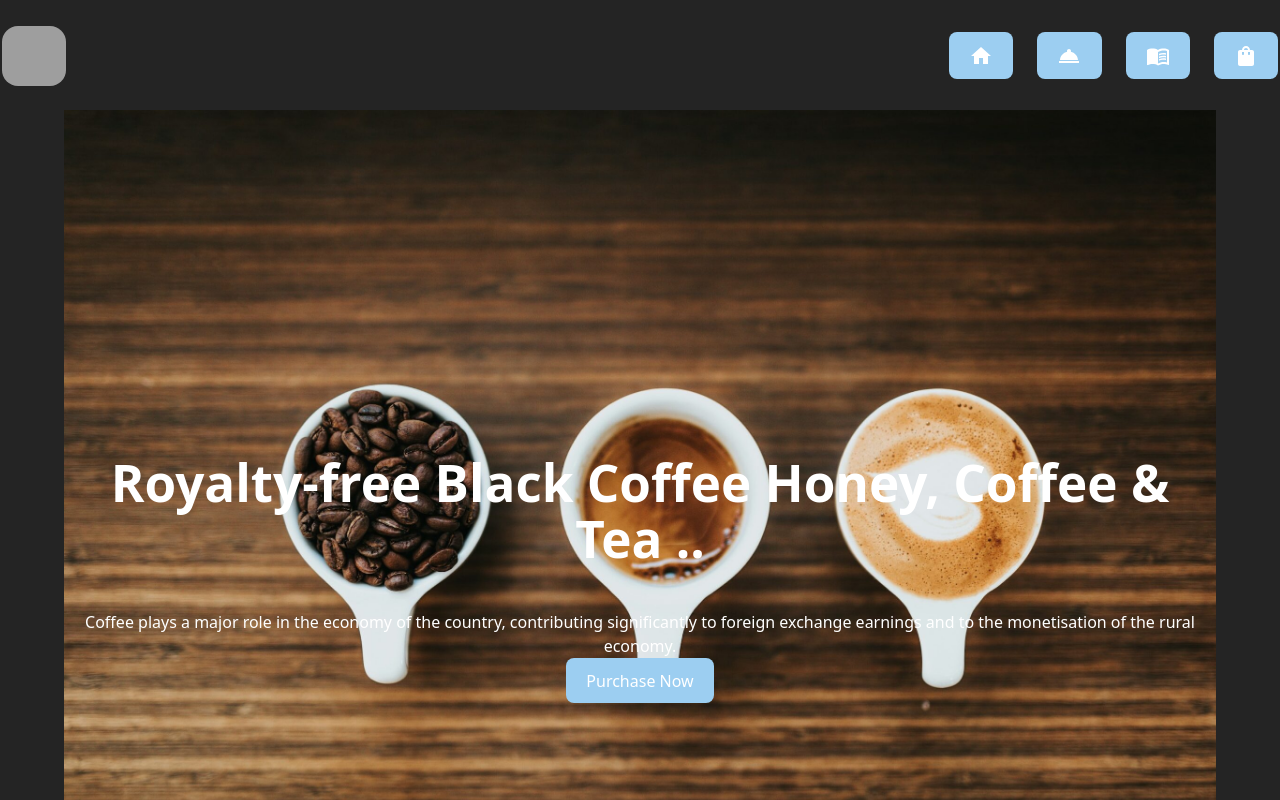
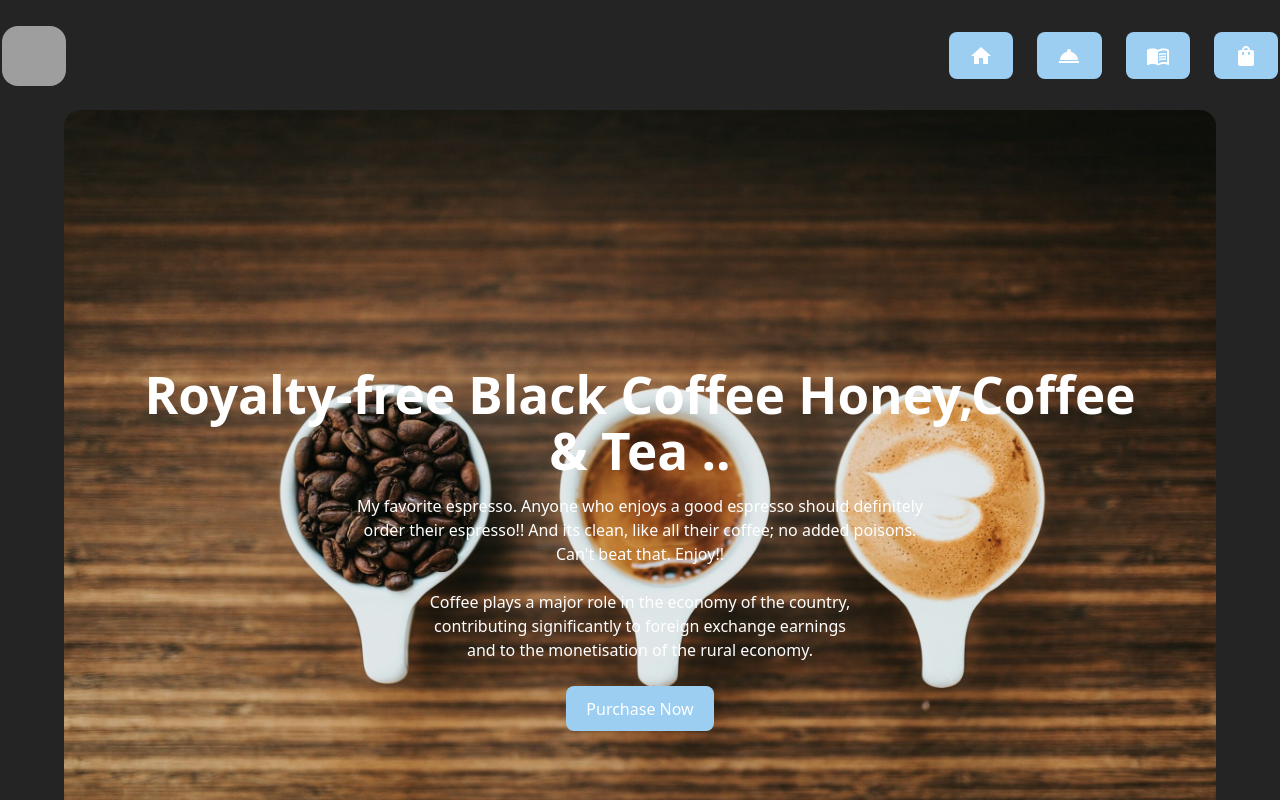
Before and after one commit to Leon-kings/coffee-app, a React (Vite) app: page / in a window 1280 px wide. Shown: the top 800 px of the page. Built offline with nearby package versions, Linux system fonts and the light colour scheme; grey boxes are pictures that could not be loaded.

Commit message:
changes on product-components

```diff
--- a/src/App.css
+++ b/src/App.css
@@ -5,33 +5,19 @@
   text-align: center;
 }
 
-.logo {
-  height: 0.6em;
-  padding: 0.5em;
-  will-change: filter;
-  transition: filter 300ms;
-}
-
-
-@keyframes logo-spin {
-  from {
-    transform: rotate(0deg);
-  }
-  to {
-    transform: rotate(360deg);
-  }
-}
 #home {
   background-image: url("/src//assets/images/nathan-dumlao-vbt-Fp3b5FA-unsplash-scaled.jpg");
-  width: 100%;
   background-size: cover;
   background-repeat: no-repeat;
+  border-radius: 16px;
   background-attachment: fixed;
 }
 #counter {
   background-image: url("/src/assets/images/sanremo_coffee_machines_1600x.webp");
+  background-size: cover;
 }
 #menu {
   background-image: url("/src/assets/images/coffee1.webp");
   background-size: cover;
+  border-radius: 15px;
 }
--- a/src/components/form/Payment.jsx
+++ b/src/components/form/Payment.jsx
@@ -9,7 +9,6 @@ import {
   Button,
   TextField,
 } from "@mui/material";
-
 
 export const PaymentForm = ({ onPaymentSubmit }) => {
   const [paymentDetails, setPaymentDetails] = useState({
@@ -30,7 +29,10 @@ export const PaymentForm = ({ onPaymentSubmit }) => {
   };
 
   return (
-    <form onSubmit={handleSubmit} className="space-y-4 bg-white text-black dark:text-white dark:bg-black">
+    <form
+      onSubmit={handleSubmit}
+      className="space-y-4 rounded-2xl p-6 bg-white text-black"
+    >
       <TextField
         fullWidth
         label="Card Number"
--- a/src/components/header/Header.jsx
+++ b/src/components/header/Header.jsx
@@ -5,49 +5,46 @@ import { Link } from "react-router-dom";
 
 const Header = () => {
   return (
-    <div id="home" className="w-full min-h-screen dark:text-white items-center">
+    <>
+      <div
+        id="home"
+        className="w-full min-h-screen dark:text-white bg-cover text-center items-center"
+      >
         <div className="w-full bg-cover flex items-center">
           <div className="w-full mx-auto">
             <div className="row w-full">
               <div className="w-full">
-              <motion.div
-                className="py-50"
-                initial={{ opacity: 0, y: 50 }}
-                animate={{ opacity: 1, y: 0 }}
-                transition={{ duration: 1 }}
-              >
-                <h2 className="w-full pt-36 text-4xl font-bold mb-4">
-                  Royalty-free Black Coffee Honey, Coffee & Tea ..
+                <motion.div className="py-28">
+                  <h2 className="w-full pt-36 block text-4xl font-bold mb-4">
+                    Royalty-free Black Coffee Honey,Coffee <br />
+                    & Tea ..
                   </h2>
-                <motion.span
-                  className="line block w-16 h-1 bg-orange-500 mx-auto mt-4 relative"
-                  initial={{ scaleX: 0 }}
-                  whileInView={{ scaleX: 0 }}
-                  transition={{ duration: 0.8 }}
-                >
-                  <motion.span
-                    className="box absolute w-2 h-2 bg-orange-500 rounded-full "
-                    initial={{ scale: 0 }}
-                    whileInView={{ scale: 1 }}
-                    transition={{ delay: 0.5, duration: 0.5 }}
-                  ></motion.span>
-                </motion.span>
+                  <motion.p className="w-full">
+                    My favorite espresso. Anyone who enjoys a good espresso
+                    should definitely <br />
+                    order their espresso!! And its clean, like all their coffee;
+                    no added poisons. <br /> Can't beat that. Enjoy!!
+                  </motion.p>
                   <motion.p className="pt-6 justify-items-center justify-center items-center">
                     Coffee plays a major role in the economy of the country,
-                  contributing significantly to foreign exchange earnings and to
-                  the monetisation of the rural economy.
+                    <br />
+                    contributing significantly to foreign exchange earnings{" "}
+                    <br /> and to the monetisation of the rural economy.
                   </motion.p>
+                  <motion.div className="py-6">
                     <Link to={"/Product/234-345/list"}>
-                  <button className=" text-white px-6 py-2 rounded-lg transition duration-300">
+                      <button className=" text-white py-6 rounded-lg transition duration-300">
                         Purchase Now
                       </button>
                     </Link>
+                  </motion.div>
                 </motion.div>
               </div>
             </div>
           </div>
         </div>
       </div>
+    </>
   );
 };
 
--- a/src/components/product/ProductList.jsx
+++ b/src/components/product/ProductList.jsx
@@ -54,7 +54,7 @@ const ProductList = () => {
         <motion.span
           className="line block w-16 h-1 bg-orange-500 mx-auto mt-4 relative"
           initial={{ scaleX: 0 }}
-          whileInView={{ scaleX: 0 }}
+          whileInView={{ scaleX: 1 }}
           transition={{ duration: 0.8 }}
         >
           <motion.span
@@ -65,7 +65,7 @@ const ProductList = () => {
           ></motion.span>
         </motion.span>
       </div>
-      <div className="p-6 grid grid-cols-1 md:grid-cols-3 gap-6">
+      <div className="p-6 grid grid-cols-1 py-10 md:grid-cols-3 gap-6">
         {products.map((product) => (
           <motion.div
             key={product.id}
--- a/src/pages/coffeemenu/CoffeeMenu.jsx
+++ b/src/pages/coffeemenu/CoffeeMenu.jsx
@@ -53,7 +53,6 @@ const CoffeeMenu = () => {
                 </motion.p>
                 <Link to={"/Product/234-345/list"}>
                   <motion.button
-                    href="/Product/234-345/list"
                     rel="nofollow"
                     className="main-btn inline-block px-8 py-3 text-white font-semibold rounded-lg hover:bg-yellow-600 transition-colors duration-300"
                     initial={{ scale: 0 }}
--- a/src/pages/contact/ContactUs.jsx
+++ b/src/pages/contact/ContactUs.jsx
@@ -216,16 +216,13 @@ const ContactSection = () => {
       </div>
 
       {/* Google Map */}
-      <div className="contact_map">
+      <div className="w-full rounded-2xl">
         <div className="w-full pb-4 pt-4">
-          <div className="h2">
-            Locate <span></span>
-            <LocationCity className="size-6 text-red-300" />{" "}
-          </div>
+          <h4 className="color">Location</h4>
           <motion.span
             className="line block w-16 h-1 bg-orange-500 mx-auto mt-4 relative"
             initial={{ scaleX: 0 }}
-            whileInView={{ scaleX: 0 }}
+            whileInView={{ scaleX: 1 }}
             transition={{ duration: 0.8 }}
           >
             <motion.span
@@ -236,11 +233,11 @@ const ContactSection = () => {
             ></motion.span>
           </motion.span>
         </div>
-        <div className="h-90 w-full">
+        <div className="h-90 w-full py-5">
           <iframe
             id="gmap_canvas"
             src="https://maps.google.com/maps?q=Mission%20District%2C%20San%20Francisco%2C%20CA%2C%20USA&t=&z=13&ie=UTF8&iwloc=&output=embed"
-            className="w-full h-full border-0"
+            className="w-full h-full rounded-3xl border-0"
             title=""
           ></iframe>
         </div>
--- a/src/pages/count/Counter.jsx
+++ b/src/pages/count/Counter.jsx
@@ -33,7 +33,7 @@ const CounterSection = () => {
         <motion.span
           className="line block w-16 h-1 bg-orange-500 mx-auto mt-4 relative"
           initial={{ scaleX: 0 }}
-          whileInView={{ scaleX: 0 }}
+          whileInView={{ scaleX: 1 }}
           transition={{ duration: 0.8 }}
         >
           <motion.span
@@ -44,7 +44,7 @@ const CounterSection = () => {
           ></motion.span>
         </motion.span>
       </div>
-      <section id="counter" className="w-full pt-20 pb-20 rounded-2xl">
+      <section id="counter" className="w-full pt-30 pb-20 rounded-2xl">
         <div className="w-full mx-auto px-4">
           <div className="w-full grid grid-cols-1 lg:grid-cols-3 md:grid-cols-3 sm:grid-cols-3">
             {counters.map((counter) => (
--- a/src/pages/testimony/Testimony.jsx
+++ b/src/pages/testimony/Testimony.jsx
@@ -29,7 +29,7 @@ const Testimony = () => {
           </div>
         </div>
 
-        <div className="w-full grid lg:grid-cols-3 gap-4 md:grid-cols-3 sm:grid-cols-1">
+        <div className="w-full grid lg:grid-cols-4 gap-4 md:grid-cols-2 sm:grid-cols-1">
           {customers.map((customer) => (
             <motion.div
               key={customer.id}
```
Also changed, not shown: src/assets/data/assets.js (+12 -3 lines). Lines whose indentation alone changed are shown as unchanged.
